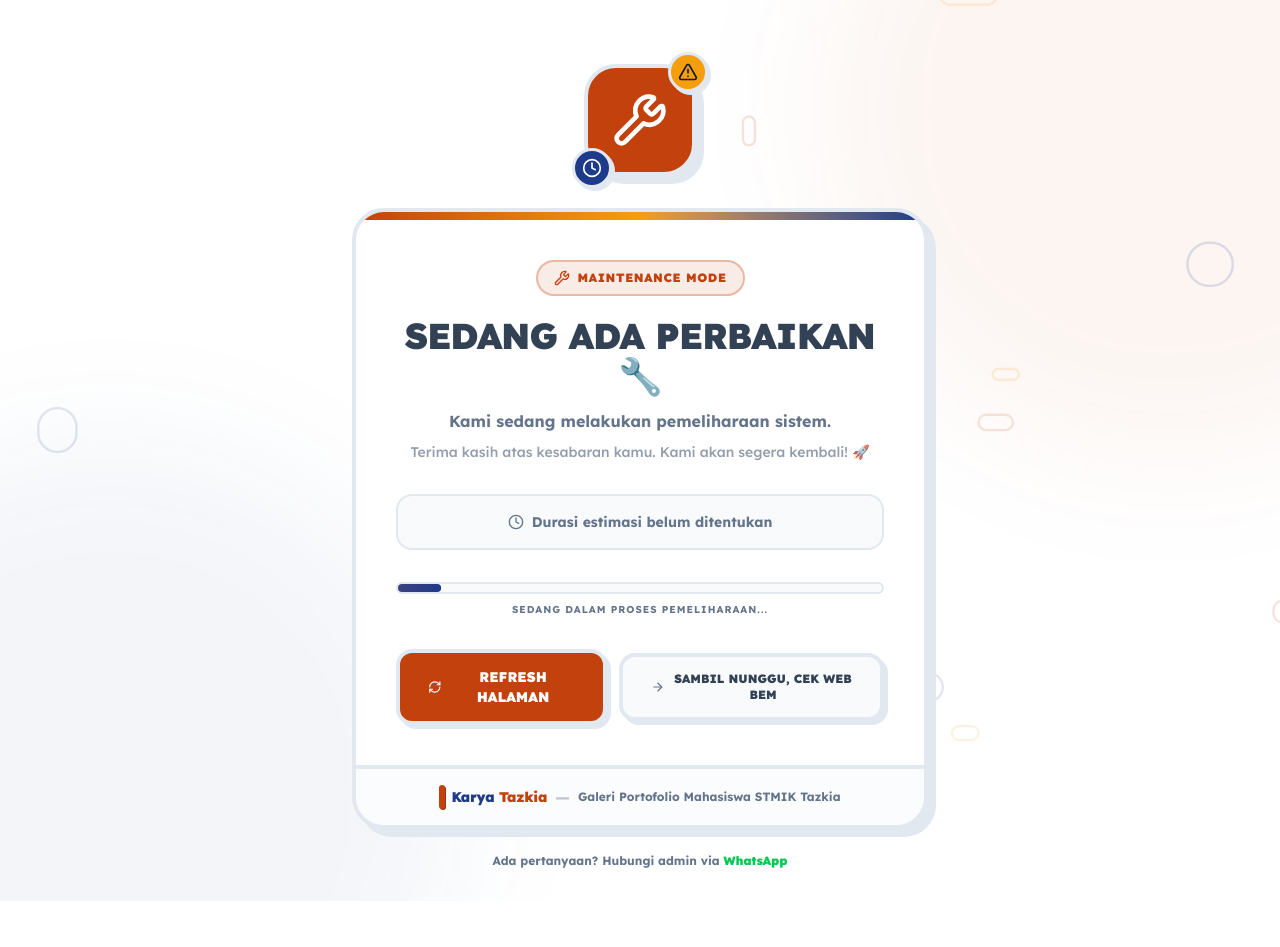
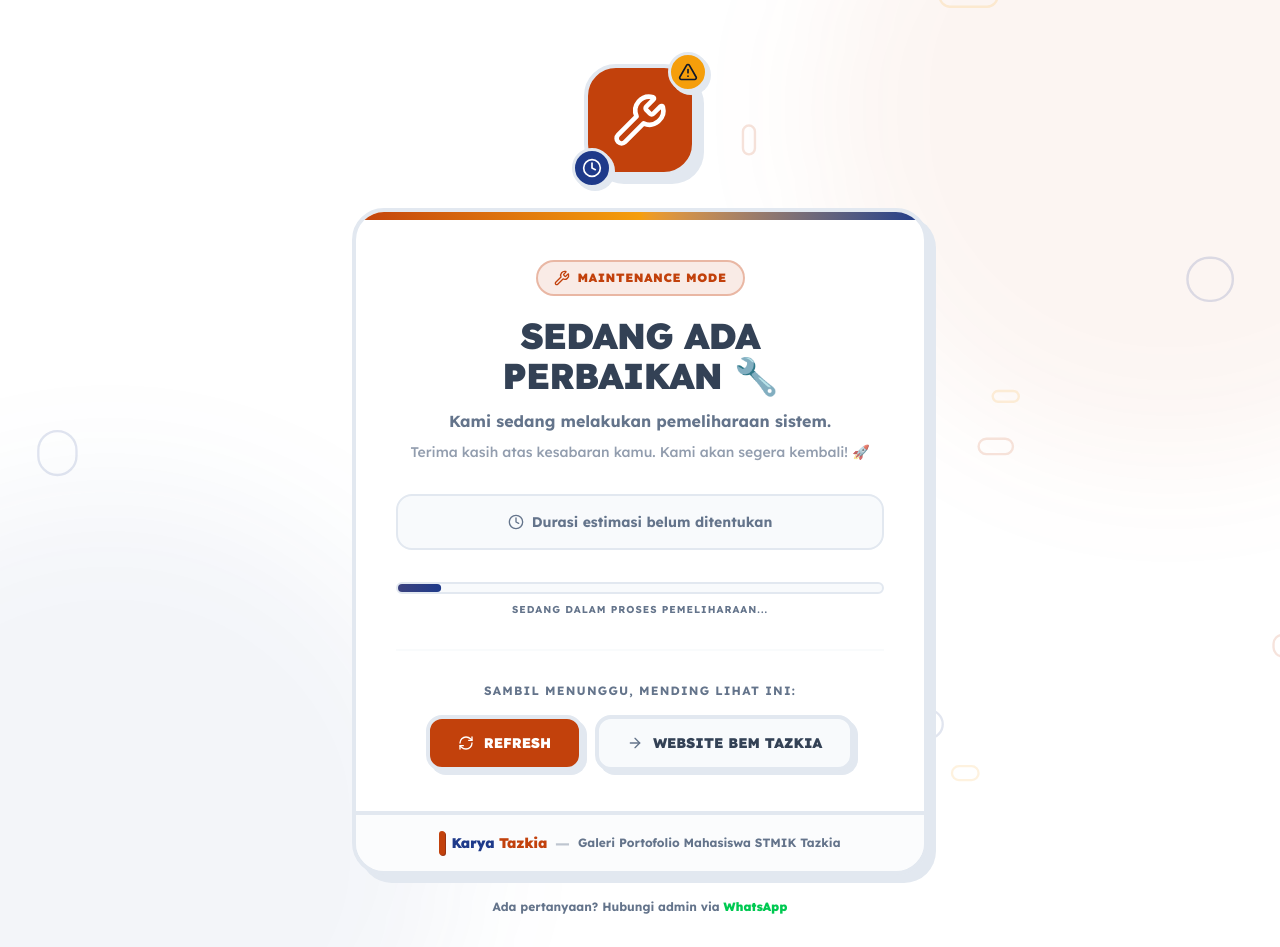
Before and after one commit to bem-stmik-tazkia/karya-stmik-tazkia, a Next.js app: page /maintenance in a window 1280 px wide. Before the commit the page ends 901 px from the top, so only its background shows below. Built offline with nearby package versions, Linux system fonts and the light colour scheme; no server answers; the database is empty.

Commit message:
fix: text wrapping issue on maintenance layout

```diff
--- a/src/app/maintenance/page.tsx
+++ b/src/app/maintenance/page.tsx
@@ -246,8 +246,8 @@ export default function MaintenancePage() {
               </span>
             </motion.div>
 
-            <h1 className="text-3xl sm:text-4xl font-black text-foreground uppercase tracking-tight mb-3">
-              Sedang Ada Perbaikan 🔧
+            <h1 className="text-2xl sm:text-4xl font-black text-foreground uppercase tracking-tight mb-3">
+              Sedang Ada <span className="whitespace-nowrap">Perbaikan 🔧</span>
             </h1>
 
             <p className="text-muted-foreground font-bold mb-2 leading-relaxed max-w-md mx-auto">
@@ -314,6 +314,10 @@ export default function MaintenancePage() {
             </div>
 
             {/* Actions */}
+            <div className="mt-8 border-t-2 border-border/20 pt-8">
+              <p className="text-xs font-bold text-muted-foreground uppercase tracking-widest mb-4">
+                Sambil menunggu, mending lihat ini:
+              </p>
               <div className="flex flex-col sm:flex-row items-center justify-center gap-3">
                 <motion.button
                   onClick={handleRefresh}
@@ -322,20 +326,21 @@ export default function MaintenancePage() {
                   whileTap={{ scale: 0.97 }}
                 >
                   <RefreshCw className="w-4 h-4" />
-                Refresh Halaman
+                  Refresh
                 </motion.button>
 
                 <motion.a
                   href="https://bem.stmik.tazkia.ac.id"
                   target="_blank"
                   rel="noopener noreferrer"
-                className="w-full sm:w-auto flex items-center justify-center gap-2.5 px-7 py-3.5 bg-muted text-foreground font-black uppercase text-[11px] sm:text-xs border-4 border-border shadow-[4px_4px_0px_0px_var(--color-border)] hover:shadow-[2px_2px_0px_0px_var(--color-border)] hover:translate-y-0.5 rounded-2xl transition-all"
+                  className="w-full sm:w-auto flex items-center justify-center gap-2.5 px-7 py-3.5 bg-muted text-foreground font-black uppercase text-sm border-4 border-border shadow-[4px_4px_0px_0px_var(--color-border)] hover:shadow-[2px_2px_0px_0px_var(--color-border)] hover:translate-y-0.5 rounded-2xl transition-all"
                   whileHover={{ scale: 1.03 }}
                   whileTap={{ scale: 0.97 }}
                 >
                   <ArrowRight className="w-4 h-4 text-muted-foreground" />
-                Sambil Nunggu, Cek Web BEM
+                  Website BEM Tazkia
                 </motion.a>
+              </div>
             </div>
           </div>
 
```
Lines whose indentation alone changed are shown as unchanged.
